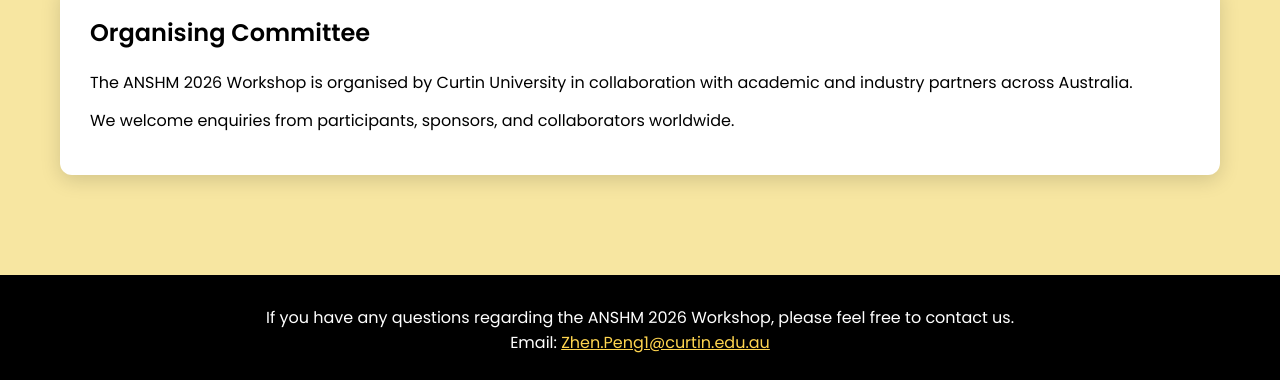
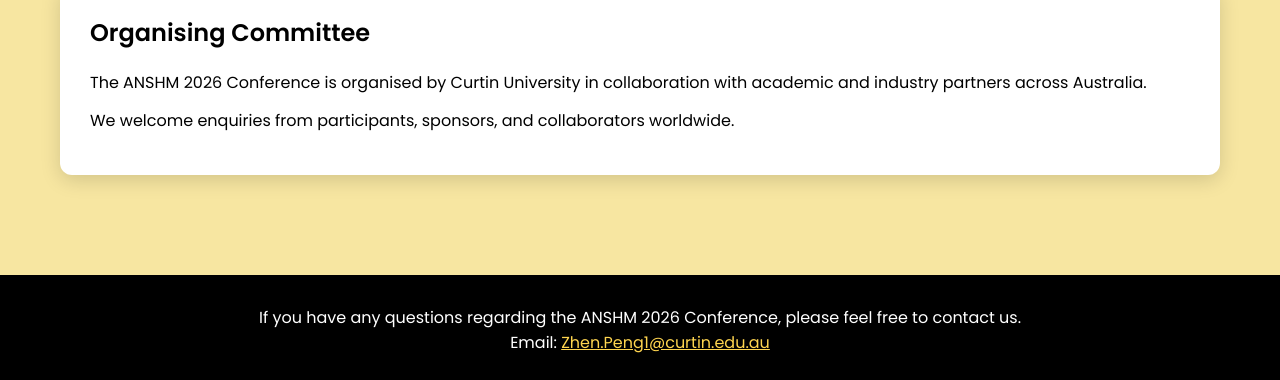
Before and after one commit to maxmaxshell/18ANSHM2026, a plain HTML site: page contact.html in a window 1280 px wide. Shown: the part 892-1272 px from the top of the page. Drawn offline with Linux system fonts and the light colour scheme.

Commit message:
Update contact.html

```diff
--- a/contact.html
+++ b/contact.html
@@ -160,14 +160,14 @@
 <!-- Extra Info -->
 <div class="card" style="margin-top:30px;">
 <h2>Organising Committee</h2>
-<p>The ANSHM 2026 Workshop is organised by Curtin University in collaboration with academic and industry partners across Australia.</p>
+<p>The ANSHM 2026 Conference is organised by Curtin University in collaboration with academic and industry partners across Australia.</p>
 <p>We welcome enquiries from participants, sponsors, and collaborators worldwide.</p>
 </div>
 
 </div>
 
 <footer>
-<p>If you have any questions regarding the ANSHM 2026 Workshop, please feel free to contact us.</p>
+<p>If you have any questions regarding the ANSHM 2026 Conference, please feel free to contact us.</p>
 <p>Email: <a href="mailto:Zhen.Peng1@curtin.edu.au">Zhen.Peng1@curtin.edu.au</a></p>
 </footer>
 
```
